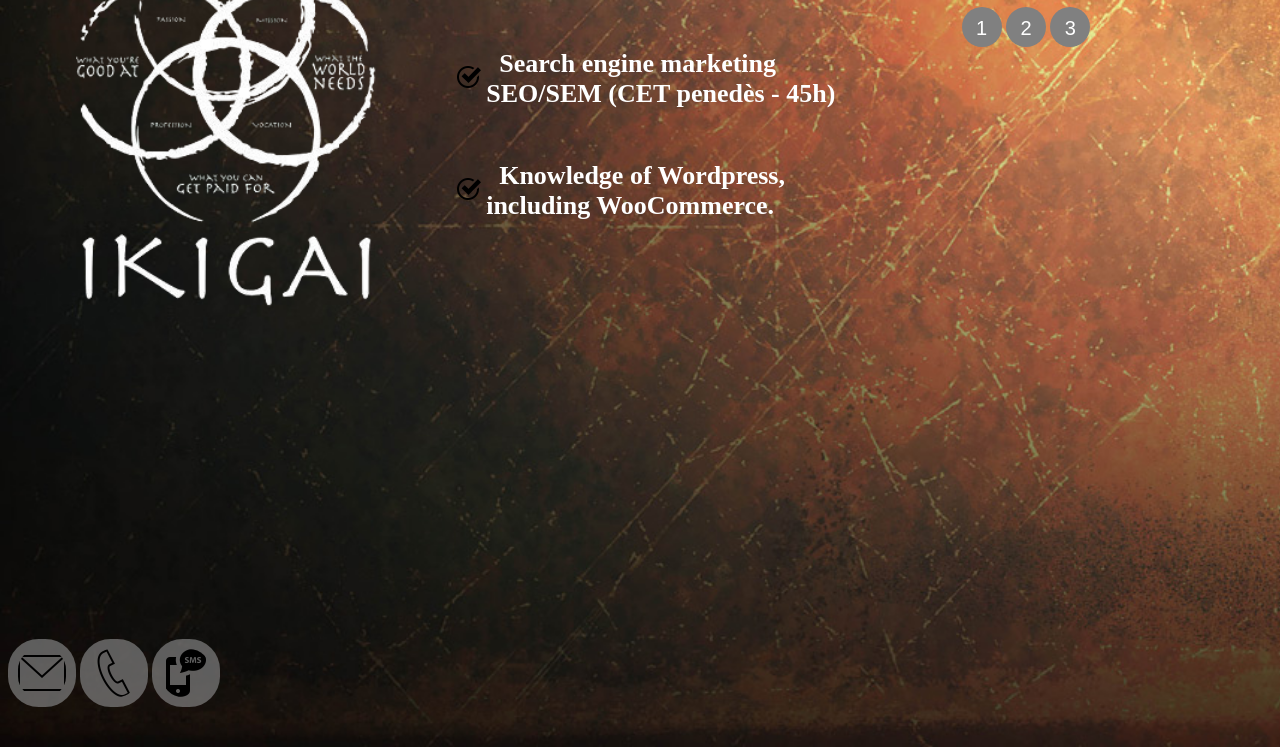
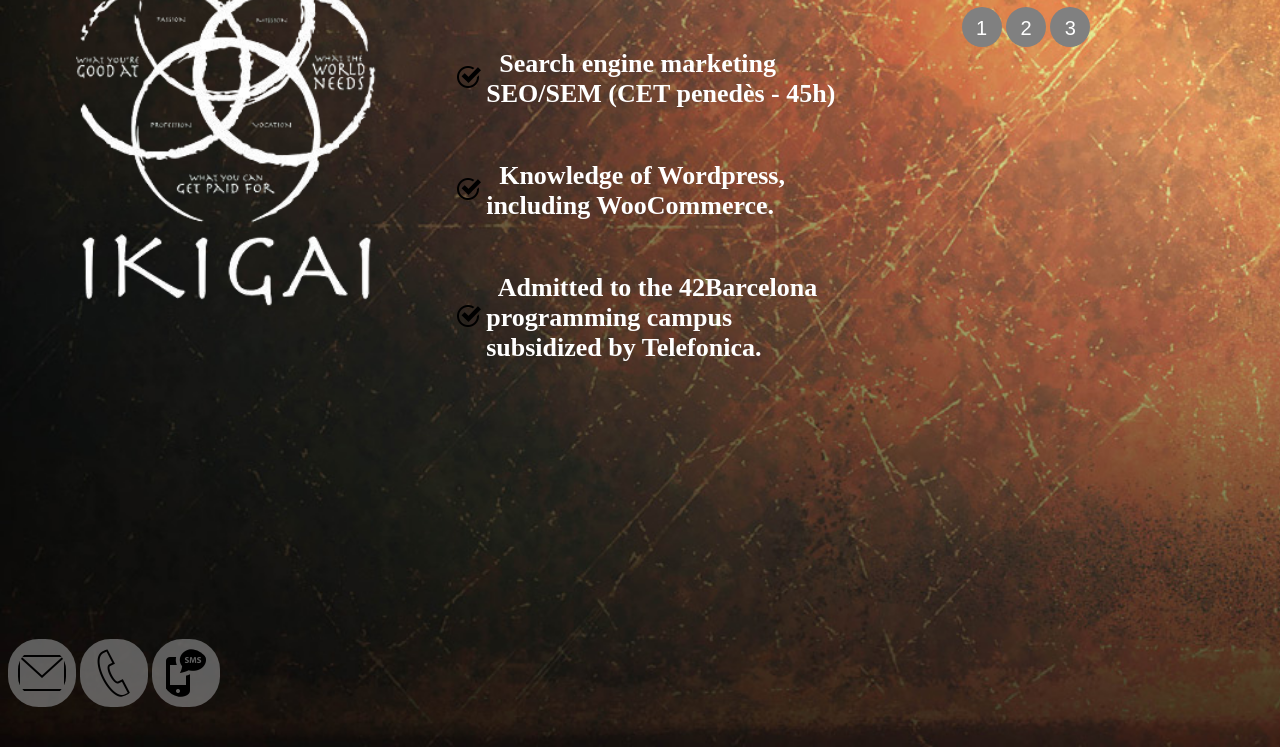
Before and after one commit to MSG-DEVELOPER/MSG-DEVELOPER.github.io, a plain HTML site: page index.html in a window 1280 px wide. Shown: the part 783-1530 px from the top of the page. Drawn offline with Linux system fonts and the light colour scheme; a web font is replaced by a local one.

Commit message:
Update index.html
Vuelvo a poner lo de 42

```diff
--- a/index.html
+++ b/index.html
@@ -126,6 +126,17 @@
           </div>
         </div>
 
+          <div class="skill">
+          <div>
+            <img src="img/check.png" alt="" class="check" />
+          </div>
+          <div>
+            <p class="letraSkill">
+              &nbsp; Admitted to the 42Barcelona programming campus subsidized by Telefonica.
+            </p>
+          </div>
+        </div>
+
 
       </section>
 
```
